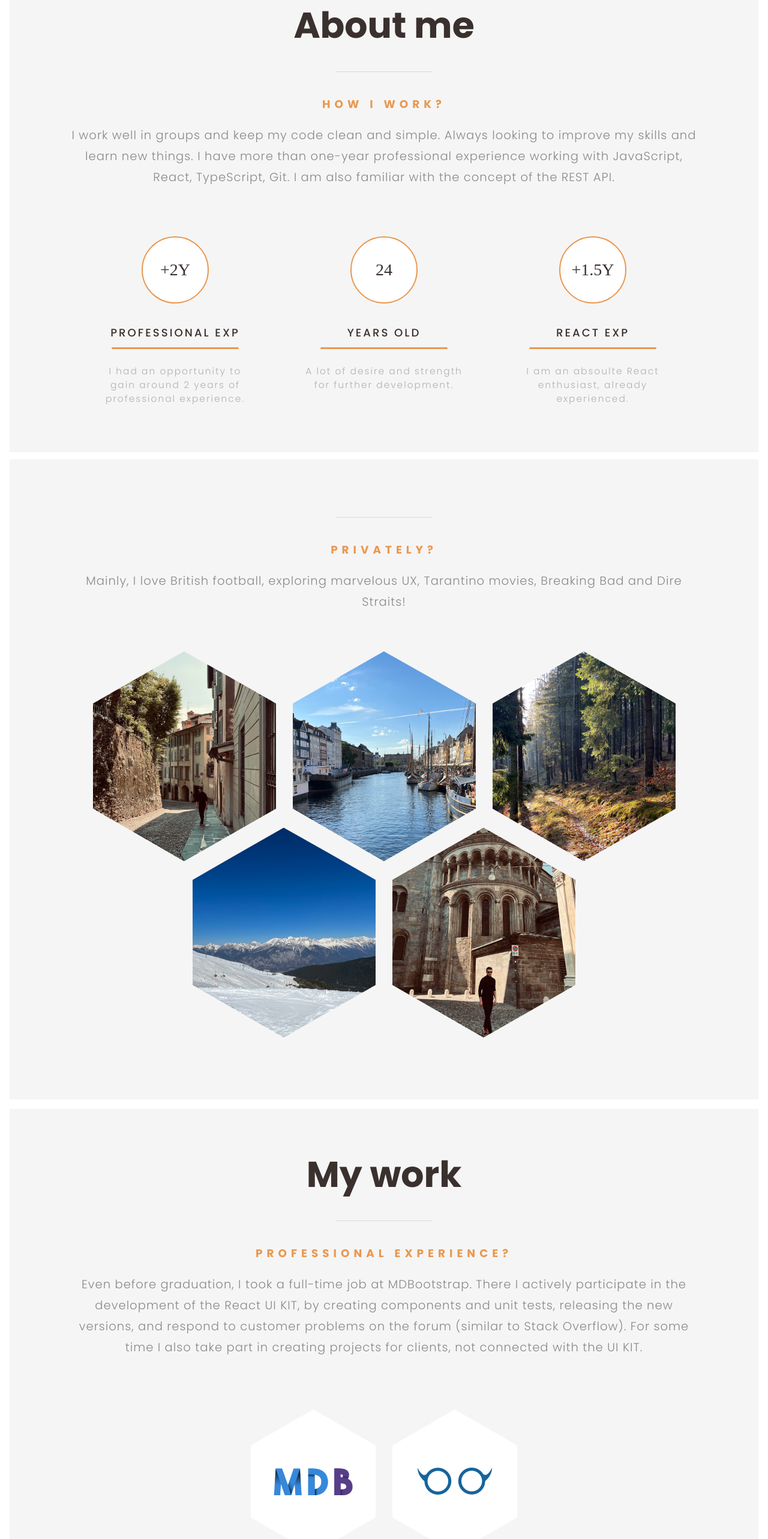
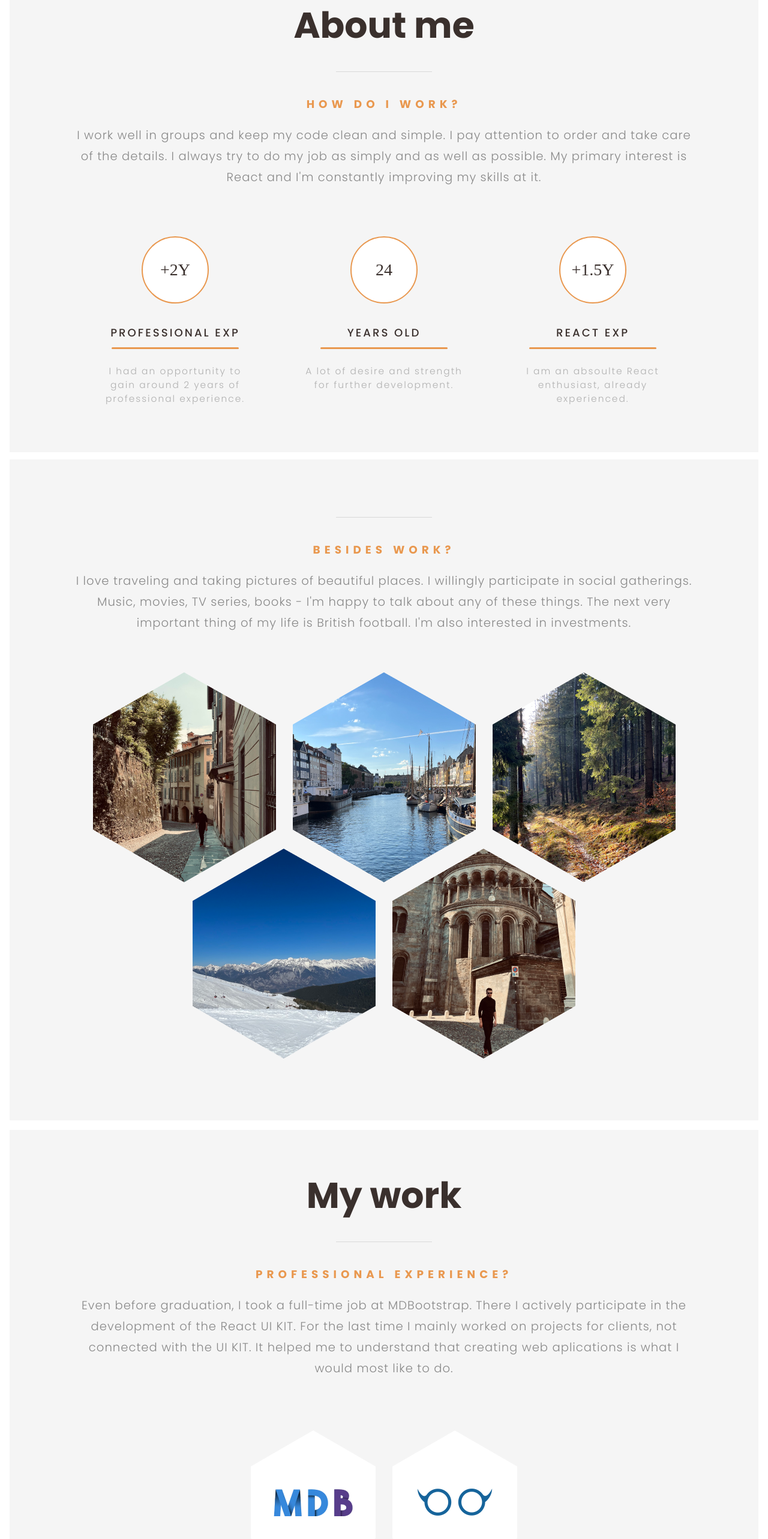
Before and after one commit to Wojstan/ws-portfolio, a Next.js app: page / in a window 1280 px wide. Shown: the part 867-3433 px from the top of the page at 60% size. Built offline with nearby package versions, Linux system fonts and the light colour scheme; a web font is replaced by a local one.

Commit message:
Add finished quotes

```diff
--- a/app/services/data/homeData.json
+++ b/app/services/data/homeData.json
@@ -4,8 +4,8 @@
   },
   "about": {
     "work": {
-      "title": "HOW I WORK?",
-      "text": "I work well in groups and keep my code clean and simple. Always looking to improve my skills and learn new things. I have more than one-year professional experience working with JavaScript, React, TypeScript, Git. I am also familiar with the concept of the REST API.",
+      "title": "HOW DO I WORK?",
+      "text": "I work well in groups and keep my code clean and simple. I pay attention to order and take care of the details. I always try to do my job as simply and as well as possible. My primary interest is React and I'm constantly improving my skills at it.",
       "data": [
         {
           "value": 2,
@@ -29,8 +29,8 @@
       ]
     },
     "privately": {
-      "title": "PRIVATELY?",
-      "text": "Mainly, I love British football, exploring marvelous UX, Tarantino movies, Breaking Bad and Dire Straits!",
+      "title": "BESIDES WORK?",
+      "text": "I love traveling and taking pictures of beautiful places. I willingly participate in social gatherings. Music, movies, TV series, books - I'm happy to talk about any of these things. The next very important thing of my life is British football. I'm also interested in investments.",
       "data": [
         {
           "bgHex": "/img/about/hex1.png",
@@ -55,7 +55,7 @@
   "work": {
     "experience": {
       "title": "PROFESSIONAL EXPERIENCE?",
-      "text": "Even before graduation, I took a full-time job at MDBootstrap. There I actively participate in the development of the React UI KIT, by creating components and unit tests, releasing the new versions, and respond to customer problems on the forum (similar to Stack Overflow). For some time I also take part in creating projects for clients, not connected with the UI KIT.",
+      "text": "Even before graduation, I took a full-time job at MDBootstrap. There I actively participate in the development of the React UI KIT. For the last time I mainly worked on projects for clients, not connected with the UI KIT. It helped me to understand that creating web aplications is what I would most like to do.",
       "data": [
         {
           "bgHex": "/img/work/mdb.png",
@@ -92,7 +92,7 @@
     },
     "timeline": {
       "title": "TIMELINE?",
-      "text": "How did my employment looked like over the past few years.",
+      "text": "How had my employment looked like over the past few years.",
       "data": [
         {
           "title": "Web Developer",
--- a/styles/globals.css
+++ b/styles/globals.css
@@ -269,7 +269,7 @@ footer .dot {
     margin-top: 0;
   }
   h1 {
-    font-size: 5.4vh;
+    font-size: 5.8vh;
   }
   h3 {
     font-size: 3.5vh;
```
